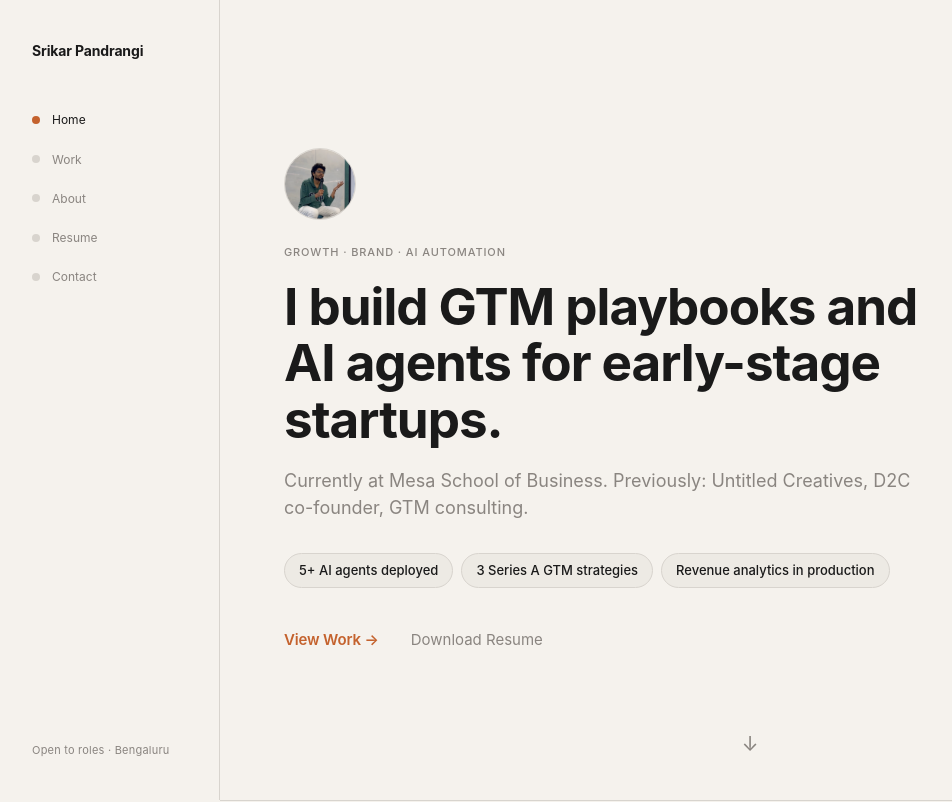
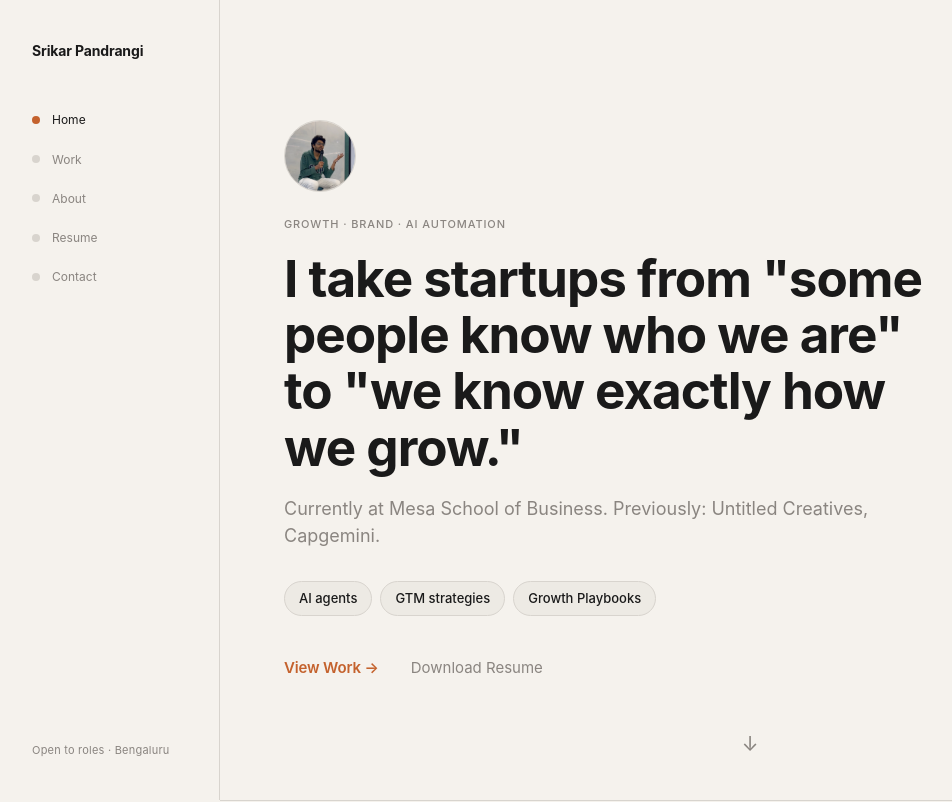
Before and after one commit to tb-srikar-pandrangi/portfolio, a React (Vite) app: page / in a window 1280 px wide. Shown: the top 802 px of the page, without its empty margins (0-952 px from the left). Built offline with nearby package versions, Linux system fonts and the light colour scheme; a web font is replaced by a local one.

Commit message:
Update Hero component text and badges

```diff
--- a/src/components/Hero.jsx
+++ b/src/components/Hero.jsx
@@ -1,7 +1,7 @@
 const badges = [
-  '5+ AI agents deployed',
-  '3 Series A GTM strategies',
-  'Revenue analytics in production',
+  'AI agents',
+  'GTM strategies',
+  'Growth Playbooks',
 ]
 
 export function Hero() {
@@ -56,7 +56,7 @@ export function Hero() {
           color: 'var(--text)',
           marginBottom: '20px',
         }}>
-          I build GTM playbooks and AI agents for early-stage startups.
+          I take startups from "some people know who we are" to "we know exactly how we grow."
         </h1>
 
         {/* Subheadline */}
@@ -67,7 +67,7 @@ export function Hero() {
           marginBottom: '32px',
           lineHeight: 1.5,
         }}>
-          Currently at Mesa School of Business. Previously: Untitled Creatives, D2C co-founder, GTM consulting.
+          Currently at Mesa School of Business. Previously: Untitled Creatives, Capgemini.
         </p>
 
         {/* Outcome badges */}
```
